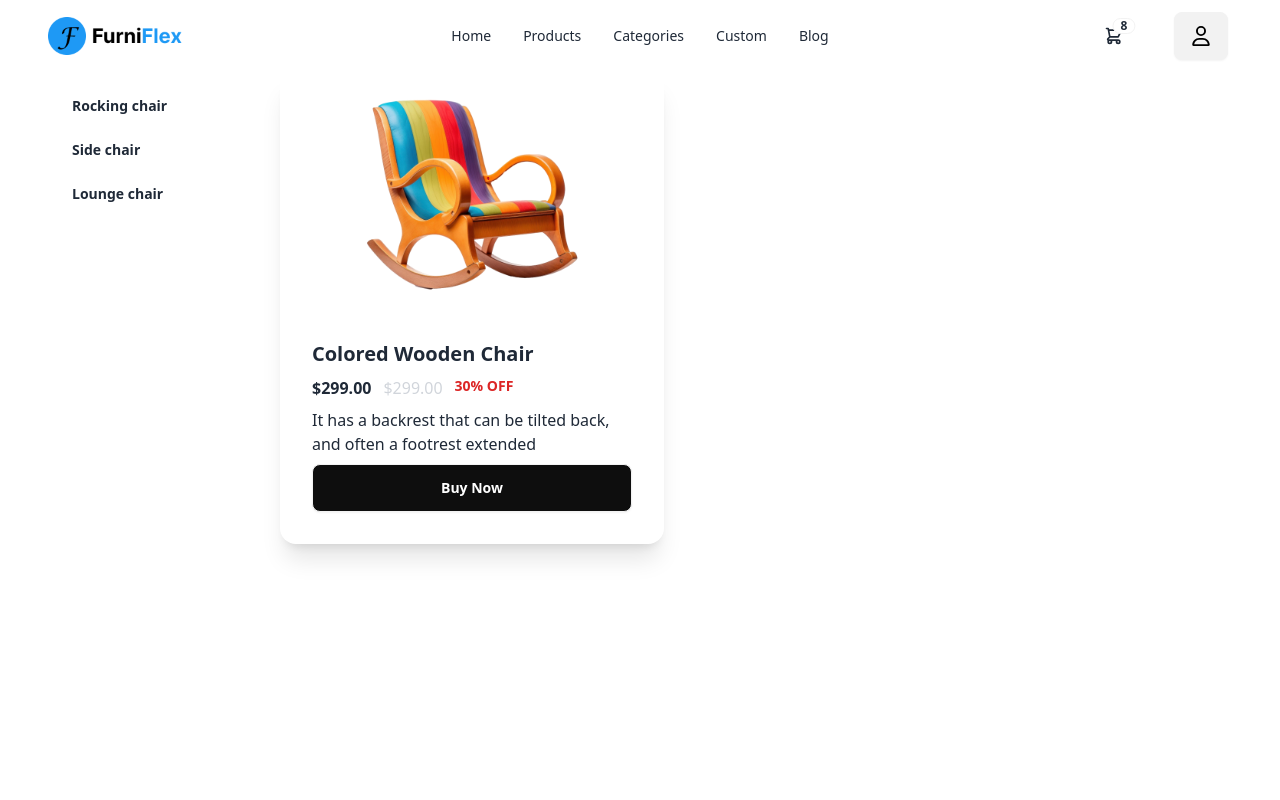
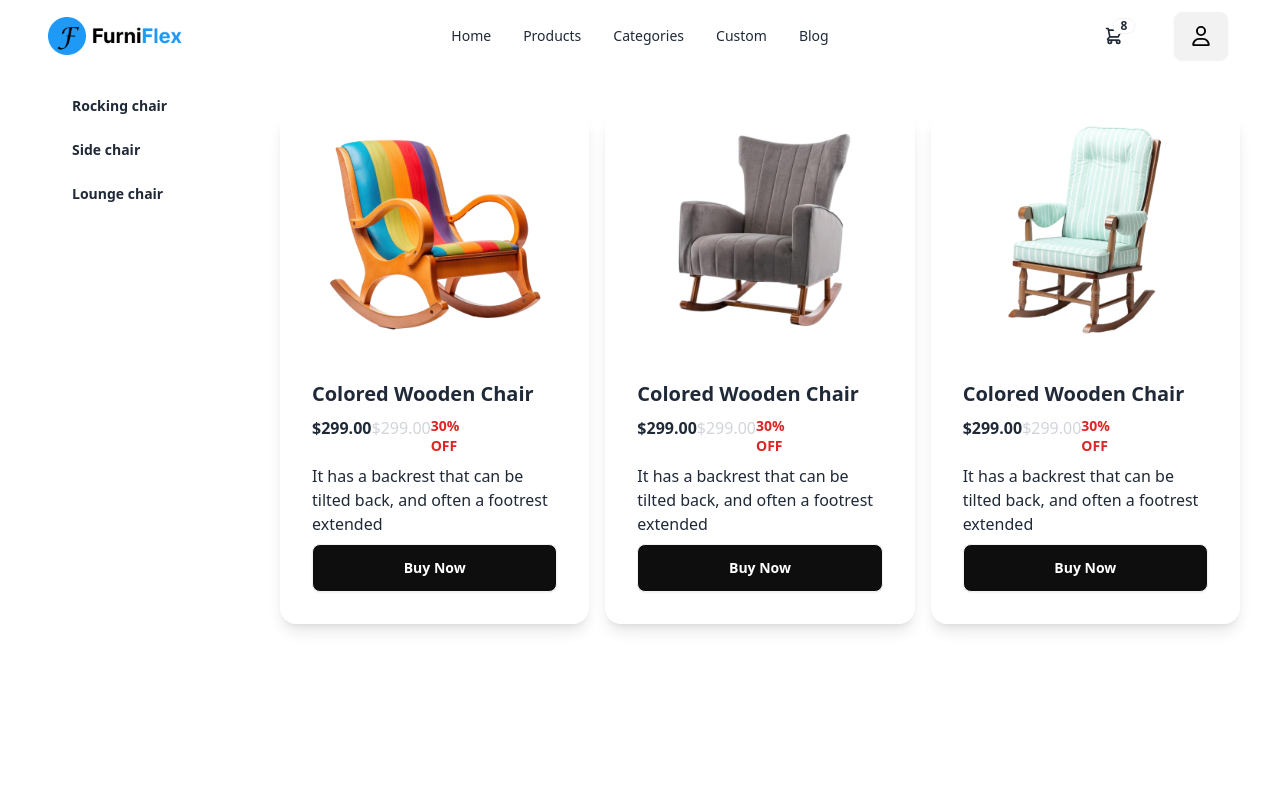
Before and after one commit to masniloy/furniflex, a React (Create React App) app: page /products in a window 1280 px wide. Shown: the top 800 px of the page. Built offline with nearby package versions, Linux system fonts and the light colour scheme.

Commit message:
some grafical change

```diff
--- a/public/index.html
+++ b/public/index.html
@@ -1,14 +1,12 @@
 <!DOCTYPE html>
 <html lang="en">
+
 <head>
   <meta charset="utf-8" />
   <link rel="icon" href="%PUBLIC_URL%/favicon.ico" />
   <meta name="viewport" content="width=device-width, initial-scale=1" />
   <meta name="theme-color" content="#000000" />
-    <meta
-      name="description"
-      content="Web site created using create-react-app"
-    />
+  <meta name="description" content="Web site created using create-react-app" />
   <link rel="apple-touch-icon" href="%PUBLIC_URL%/logo192.png" />
   <!--
       manifest.json provides metadata used when your web app is installed on a
@@ -24,8 +22,9 @@
       work correctly both with client-side routing and a non-root public URL.
       Learn how to configure a non-root public URL by running `npm run build`.
     -->
-    <title>React App</title>
+  <title>FurniFlex</title>
 </head>
+
 <body>
   <noscript>You need to enable JavaScript to run this app.</noscript>
   <div id="root"></div>
@@ -40,4 +39,5 @@
       To create a production bundle, use `npm run build` or `yarn build`.
     -->
 </body>
+
 </html>
--- a/src/pages/product.jsx
+++ b/src/pages/product.jsx
@@ -1,15 +1,61 @@
 import image1 from "../assets/image (1).png";
+import image2 from "../assets/image (5).png";
+import image3 from "../assets/image (6).png";
 
 
 import React from 'react';
 
 const product = () => {
     return (
-        <div>
-            <div className="card w-96 shadow-xl">
+        <div className="flex gap-4 my-10">
+            <div className="card w-96 shadow-lg">
                 <figure className="">
                     <img
                         src={image1}
+                        alt="Shoes"
+                        className="rounded-xl h-[236px] w-[236]" />
+                </figure>
+                <div className="card-body ">
+                    <h2 className="card-title">Colored Wooden Chair</h2>
+                    <div className="flex w-2/3">
+                        <p className="font-bold">$299.00</p>
+                        <p className=" text-gray-300">$299.00</p>
+                        <p className=" text-red-600 text-sm font-bold">30% OFF</p>
+                    </div>
+                    <p>It has a backrest that can be tilted back, and often a footrest extended</p>
+                    <div className="card-actions">
+                        <button className="btn w-full bg-color1 text-white">Buy Now</button>
+                    </div>
+                </div>
+            </div>
+
+
+            <div className="card w-96 shadow-lg">
+                <figure className="">
+                    <img
+                        src={image2}
+                        alt="Shoes"
+                        className="rounded-xl h-[236px] w-[236]" />
+                </figure>
+                <div className="card-body ">
+                    <h2 className="card-title">Colored Wooden Chair</h2>
+                    <div className="flex w-2/3">
+                        <p className="font-bold">$299.00</p>
+                        <p className=" text-gray-300">$299.00</p>
+                        <p className=" text-red-600 text-sm font-bold">30% OFF</p>
+                    </div>
+                    <p>It has a backrest that can be tilted back, and often a footrest extended</p>
+                    <div className="card-actions">
+                        <button className="btn w-full bg-color1 text-white">Buy Now</button>
+                    </div>
+                </div>
+            </div>
+
+
+            <div className="card w-96 shadow-lg">
+                <figure className="">
+                    <img
+                        src={image3}
                         alt="Shoes"
                         className="rounded-xl h-[236px] w-[236]" />
                 </figure>
```
Also changed, not shown: 1 other file (tests, documents, lock files or other folders). Lines whose indentation alone changed are shown as unchanged.
